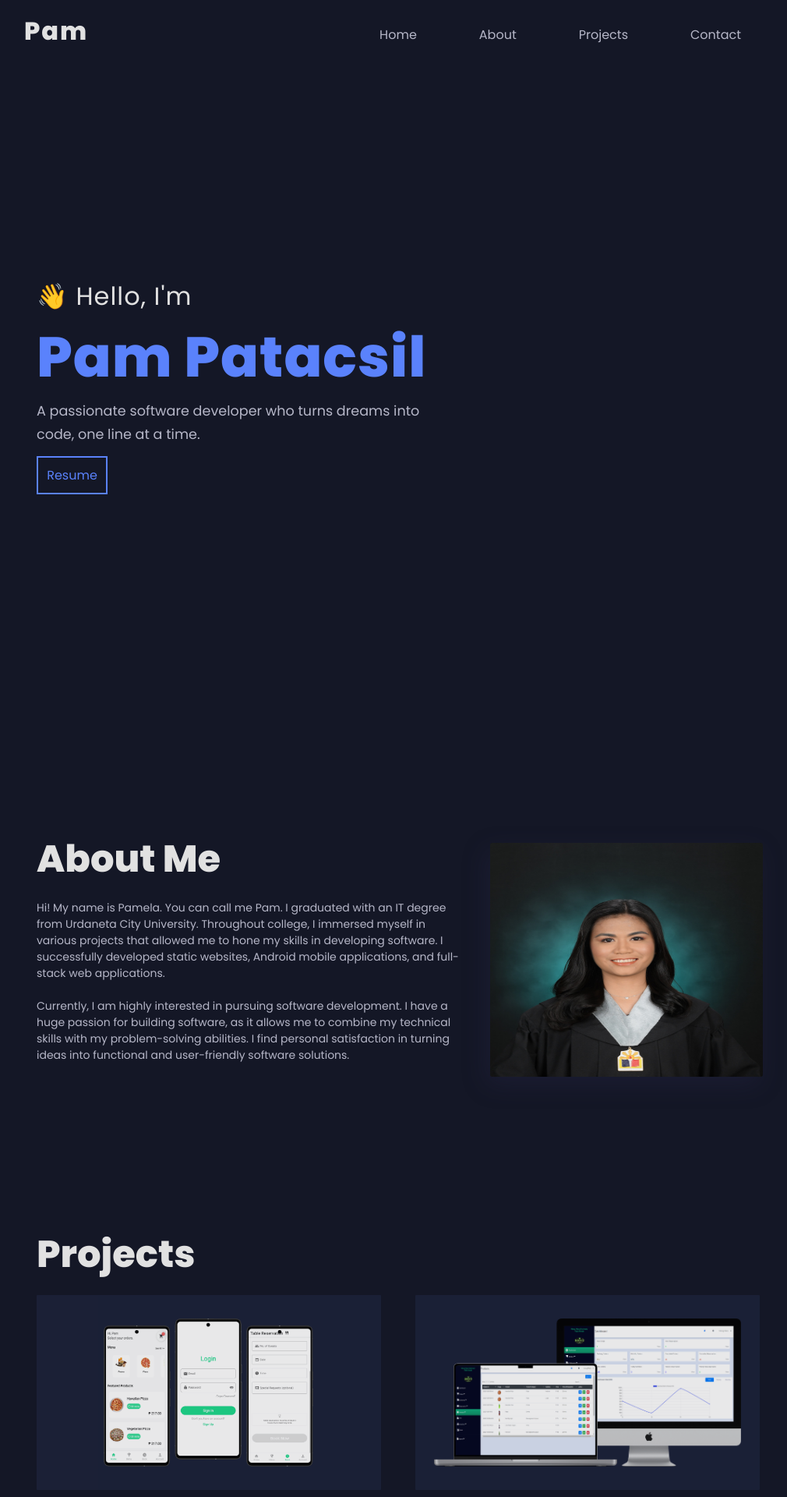
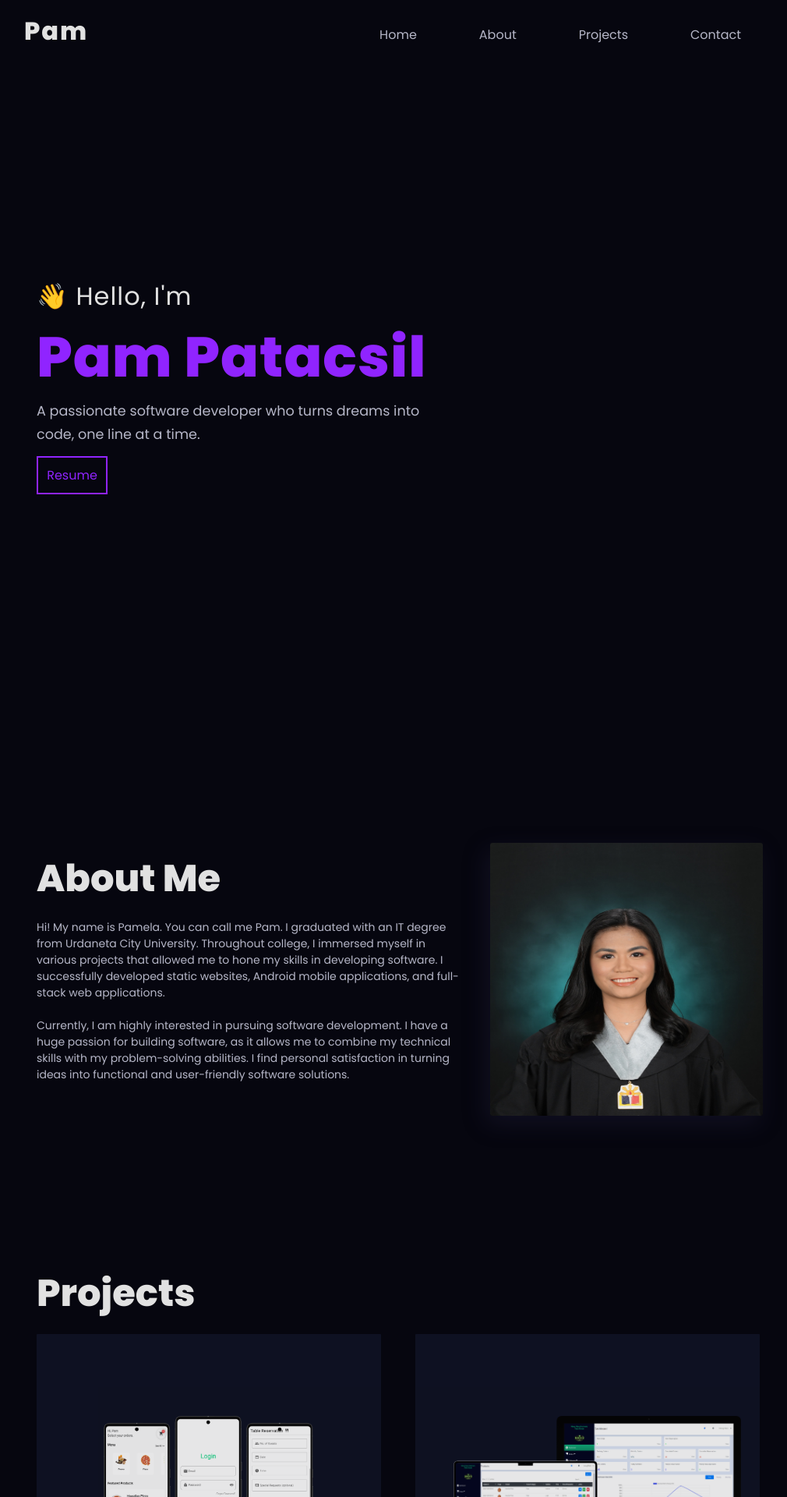
Before and after one commit to patacsilpam/pampatacsil, a React (Vite) app: page / in a window 1280 px wide. Shown: the top 1920 px of the page at 78% size, without its empty margins (129-1139 px from the left). Built offline with nearby package versions, Linux system fonts and the light colour scheme.

Commit message:
style: changed bg color

```diff
--- a/src/App.css
+++ b/src/App.css
@@ -1,7 +1,7 @@
 @import url('https://fonts.googleapis.com/css2?family=Poppins:wght@400;800&display=swap');
 :root{
-    --blue-violet:#5A82FC;
-    --dark-blue:#141726;
+    --blue-violet:#9024FF; /*text-color*/
+    --dark-blue:#06060F; /*bg-color*/
     --white:#E1E1E1;
     --light-blue:#253058;
     --gray:#B6B7C8;
@@ -167,7 +167,7 @@ hr{
 }
 .about > .about-section > img{
     width: 350px;
-    height: 300px;
+    height: 350px;
     border-radius: 3px;
     display: block;
     margin: 0 auto;
@@ -185,7 +185,7 @@ hr{
     display: flex;
     justify-content: space-between;
     align-items: center;
-   flex-wrap: wrap;
+    flex-wrap: wrap;
 
 }
 .project > .project-section > div{
@@ -193,7 +193,7 @@ hr{
     place-items: center;
     margin: 1rem;
     flex-basis: 46%;
-    height: 250px;
+    height: 400px;
     background: #4f62a922;
     position: relative;
     opacity: 0.9;
@@ -207,8 +207,6 @@ hr{
     margin: 0 auto;
     height: 350px;
     object-fit: cover;
-
-
 }
 .project-section  > div > .img-overlay{
     background:rgba(37, 48, 88, 96%);
@@ -220,7 +218,7 @@ hr{
     padding: 1rem;
     display: flex;
     flex-direction: column;
-    justify-content: space-around;
+    justify-content: center;
     color: var(--gray);
 }
 .project-section > div > .img-overlay:hover{
@@ -232,6 +230,10 @@ hr{
     flex-direction: row;
     justify-content: space-between;
 }
+.project-section > div > .img-overlay > div:nth-child(2) {
+    flex-direction:column;
+    margin:5rem 0;
+}
 .img-overlay p {
     color: #B6B7C8;
     font-size: .9rem;
@@ -242,7 +244,6 @@ hr{
 .skills{
     display: flex;
     flex-direction: column;
-
     align-items: center;
     margin: 2rem 0 0;
 }
```
